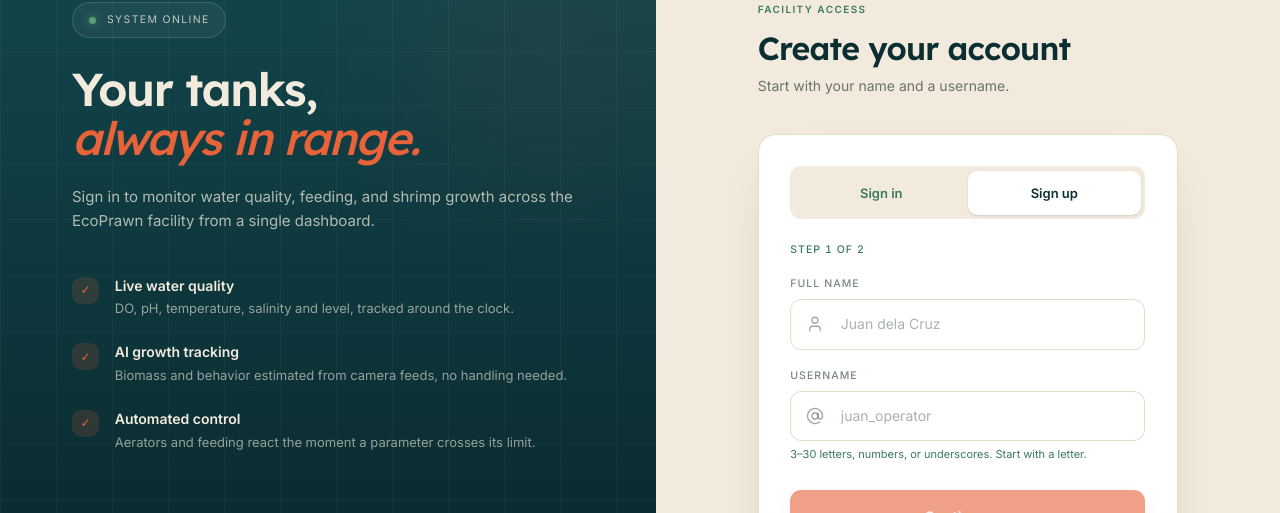
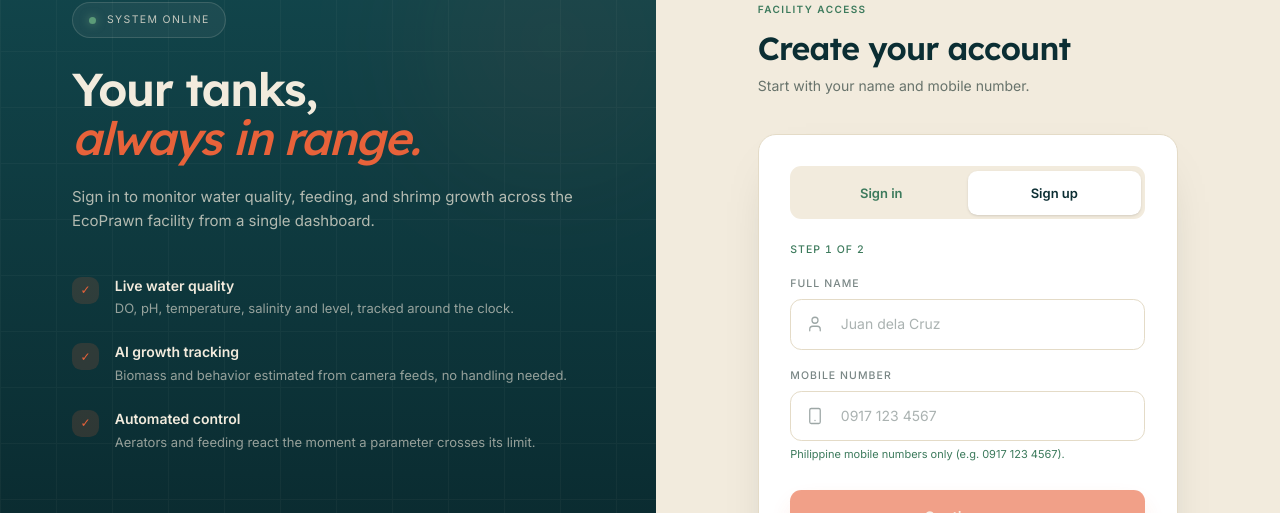
Before and after one commit to isturiscedrick/EcoPrawn, a Next.js app in the folder frontend/: page /login in a window 1280 px wide. Both pictures are taken after a click on the button "Sign up". Shown: the part 134-647 px from the top of the page. Built offline with nearby package versions, Linux system fonts and the light colour scheme.

Commit message:
Update: LoginForm

```diff
--- a/frontend/src/features/auth/LoginForm.tsx
+++ b/frontend/src/features/auth/LoginForm.tsx
@@ -101,7 +101,8 @@ export function LoginForm() {
   const [canSubmit, setCanSubmit] = useState(false);
   const [fieldErrors, setFieldErrors] = useState<Record<string, string>>({});
 
-  // Sign up is split in two pages. Page 1: name + username. Page 2: phone + password.
+  // Sign up is split in two pages. Page 1: full name + mobile number.
+  // Page 2: username + password.
   const onDetailsPage = step === "signup" && signupPage === 1;
   const onContactPage = step === "signup" && signupPage === 2;
 
@@ -169,10 +170,10 @@ export function LoginForm() {
     return () => window.removeEventListener("pageshow", reset);
   }, []);
 
-  // Move focus to the phone field when the second sign-up page opens.
+  // Move focus to the username field when the second sign-up page opens.
   useEffect(() => {
     if (step === "signup" && signupPage === 2) {
-      formRef.current?.querySelector<HTMLInputElement>('input[name="phone"]')?.focus();
+      formRef.current?.querySelector<HTMLInputElement>('input[name="username"]')?.focus();
     }
   }, [step, signupPage]);
 
@@ -221,11 +222,12 @@ export function LoginForm() {
     }
   }
 
-  // Validate only the page-1 fields, then reveal page 2. The form is
-  // noValidate on page 1, so this is the only validation that runs there.
+  // Validate only the page-1 fields (full name + mobile number), then reveal
+  // page 2. The form is noValidate on page 1, so this is the only validation
+  // that runs there.
   function goToContactPage(form: HTMLFormElement) {
     const fields = form.querySelectorAll<HTMLInputElement>(
-      'input[name="name"], input[name="username"]'
+      'input[name="name"], input[name="phone"]'
     );
     for (const field of Array.from(fields)) {
       if (!field.reportValidity()) return;
@@ -265,9 +267,9 @@ export function LoginForm() {
       </h1>
       <p className="mt-2 text-[14px] leading-[1.6] text-[rgba(11,35,32,0.6)]">
         {onDetailsPage
-          ? "Start with your name and a username."
+          ? "Start with your name and mobile number."
           : onContactPage
-          ? "Add your mobile number and a password. We'll text you a code."
+          ? "Choose a username and a password. We'll text a code to your mobile number."
           : step === "verify"
           ? "Enter the code from your text message to finish signing up."
           : step === "complete"
@@ -370,6 +372,7 @@ export function LoginForm() {
               </div>
             )}
 
+            {/* Signup page 1: full name */}
             {step === "signup" && (
               <div className={onContactPage ? "hidden" : undefined}>
                 <label htmlFor={`${uid}-name`} className={labelClass}>
@@ -411,8 +414,9 @@ export function LoginForm() {
               </div>
             )}
 
+            {/* Signup page 2 (and the "complete" step): username */}
             {(step === "signup" || step === "complete") && (
-              <div className={onContactPage ? "hidden" : undefined}>
+              <div className={onDetailsPage ? "hidden" : undefined}>
                 <label htmlFor={`${uid}-username`} className={labelClass}>
                   Username
                 </label>
@@ -497,8 +501,9 @@ export function LoginForm() {
               </div>
             )}
 
+            {/* Signup page 1 (and the verify step): mobile number */}
             {(step === "signup" || step === "verify") && (
-              <div className={onDetailsPage ? "hidden" : undefined}>
+              <div className={onContactPage ? "hidden" : undefined}>
                 <label htmlFor={`${uid}-phone`} className={labelClass}>
                   Mobile number
                 </label>
@@ -542,6 +547,7 @@ export function LoginForm() {
               </div>
             )}
 
+            {/* Signin and signup page 2: password */}
             {(step === "signin" || step === "signup") && (
               <div className={onDetailsPage ? "hidden" : undefined}>
                 <div className="mb-1.5 flex items-center justify-between">
@@ -709,8 +715,8 @@ export function LoginForm() {
                   setError("");
                   setNotice("");
                   // Leaving page 2 blurs its fields first; forget that so an
-                  // empty phone isn't already red when the user comes back.
-                  touched.current.delete("phone");
+                  // empty username isn't already red when the user comes back.
+                  touched.current.delete("username");
                   touched.current.delete("password");
                   setSignupPage(1);
                 }}
```
